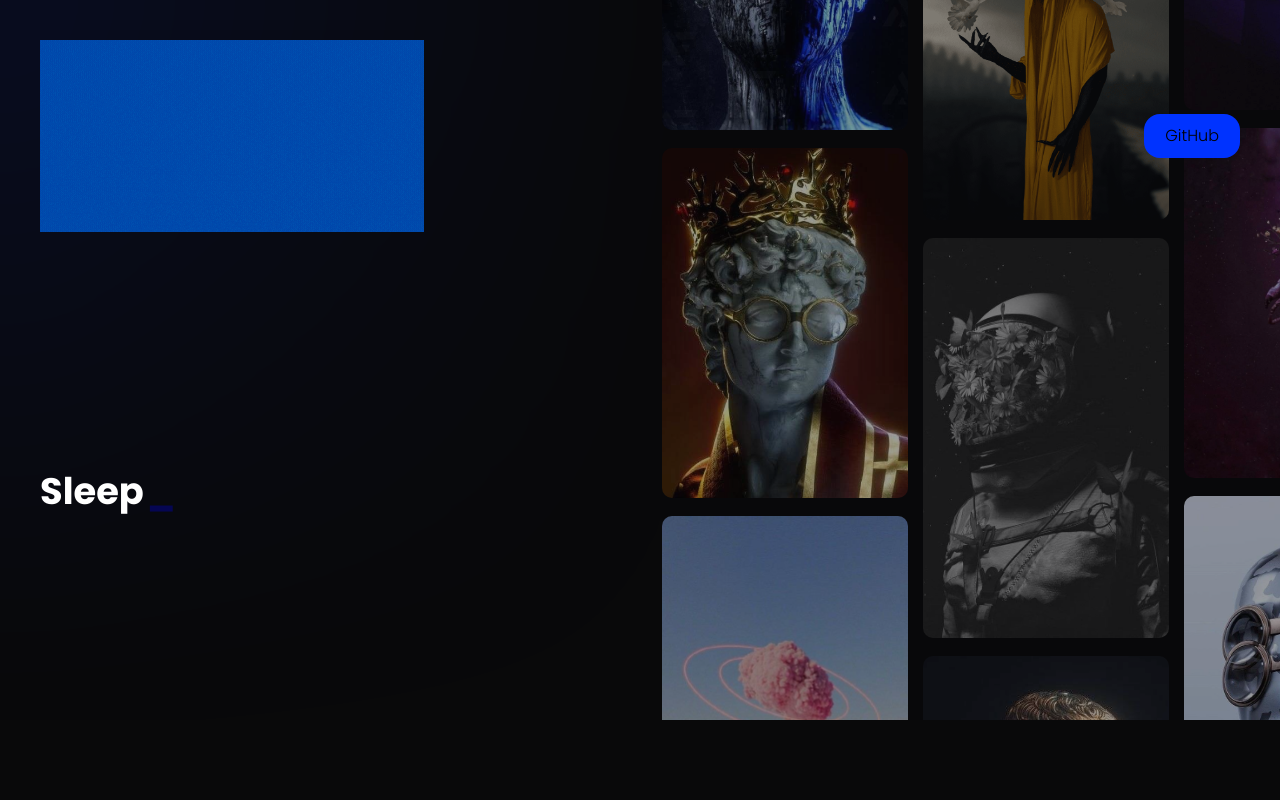
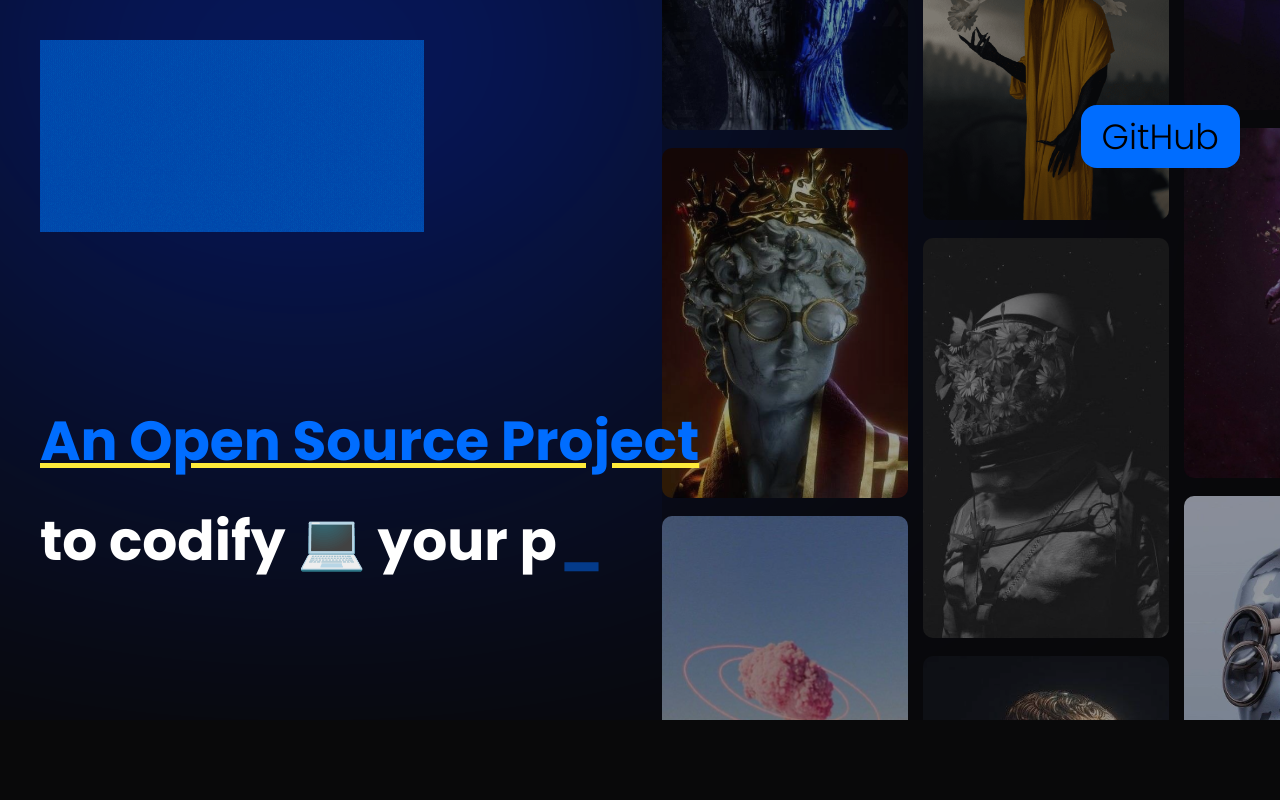
Before and after one commit to BeforeIDieCode/BeforeIDieAchievements, a React (Create React App) app: page / in a window 1280 px wide. Shown: the top 800 px of the page. Built offline with nearby package versions, Linux system fonts and the light colour scheme.

Commit message:
Updating text, color, formatting and adding link

```diff
--- a/src/Components/Elements/Button/Button.module.css
+++ b/src/Components/Elements/Button/Button.module.css
@@ -4,13 +4,12 @@
     cursor: pointer;
 }
 .button.matrix {
-    background-color: var(--green-400);
-    transition: .4s;
+    background-color: #006DFF;
+    transition: .5s;
 }
 .button.matrix:hover {
-    filter: brightness(0.8);
+    filter: brightness(1);
 }
-.button.transparent {
-    background-color: transparent;
-    color: var(--white-100);
-}
+.button:hover {
+    background-color: #FEEA3A;
+  }
--- a/src/Components/Header/Header.jsx
+++ b/src/Components/Header/Header.jsx
@@ -5,7 +5,6 @@ import styles from "./Header.module.css"
 import ContainerCard from '../ContainerCard/ContainerCard';
 import Nav from "../Nav/Nav"
 import BrickLayout from "../BrickLayout/BrickLayout";
-import HeaderBoxes from "./HeaderBoxes/HeaderBoxes";
 import { Typewriter } from 'react-simple-typewriter'
 
 
@@ -17,30 +16,46 @@ const Header = () => {
     <header className={`${styles.header} flex justify-content-center`}>
       <ContainerCard className="flex flex-column">
         <div className={styles["blur-circle-shape"]}></div>
-
         <Nav />
         <BrickLayout />
-
-        <div className={`${styles["headings-header"]} flex justify-content-center flex-column `}>
-
+        <div className={`${styles["headings-header"]} flex justify-content-center flex-column`}>
           <h1 className={styles["heading-header-second-title"]}>
-            <span style={{ color: 'blue', fontWeight: 'bold' }}>
+            <p className="text_open-source-project" style={{ fontSize: '55px' }}>
+              <span
+                style={{
+                  color: '#006DFF',
+                  fontWeight: 'bolder',
+                  textDecoration: 'underline',
+                  textDecorationColor: '#FEEA3A'
+                }}
+              >
+                An Open Source Project
+              </span>{" "}
+              <br />
+              <br />
+              <span style={{ color: '#006DFF', fontWeight: 'bold' }}>
                 {/* Style will be inherited from the parent element */}
                 <Typewriter
-                words={['Eat', 'Sleep', 'Code', 'Repeat!']}
-                loop={5}
+                  words={[
+                    'to plant seeds 🌱 of inspiration.',
+                    'to codify 💻 your purpose.',
+                    'to compile your bucket 🪣 list.',
+                    'to learn how to contribute 📚.'
+                  ]}
+                  loop={true}
                   cursor
-                cursorStyle='_'
-                typeSpeed={70}
+                  cursorStyle="_"
+                  typeSpeed={50}
                   deleteSpeed={50}
-                delaySpeed={1000}
+                  delaySpeed={1500}
                 />
               </span>
+            </p>
           </h1>
         </div>
       </ContainerCard>
     </header>
-  )
+  );
 }
 
-export default Header
+export default Header;
--- a/src/Components/Header/Header.module.css
+++ b/src/Components/Header/Header.module.css
@@ -3,28 +3,32 @@
     height: 720px;
     overflow: hidden;
 }
+
 .blur-circle-shape {
     position: absolute;
     top: -125px;
     left: -125px;
     border-radius: 100%;
-    width: 250px;
-    height: 250px;
+    width: 861px;
+    height: 351px;
     background: var(--green-400);
     z-index: 0;
     filter: blur(250px);
 }
+
 .headings-header {
     height: 100%;
     margin-left: 40px;
     z-index: 2;
 }
+
 .heading-header-title {
     position: relative;
     font-size: 1.2rem;
     color: var(--green-400);
     margin-left: 70px;
 }
+
 .heading-header-title::before {
     content: '';
     position: absolute;
@@ -35,6 +39,7 @@
     height: 2px;
     background-color: var(--green-400);
 }
+
 .heading-header-title::after {
     content: '';
     position: absolute;
@@ -47,6 +52,7 @@
     box-shadow: 0 0 1px 3px var(--dark-900);
     border-radius: 4px;
 }
+
 .heading-header-second-title {
     color: #004AAD;
     font-size: 2.3rem;
@@ -54,9 +60,11 @@
     font-weight: bolder;
     line-height: 50px;
 }
+
 .heading-header-second-title span {
     color: var(--white-100);
 }
+
 .search-bar {
     position: relative;
     width: 600px;
@@ -69,6 +77,7 @@
     background-position: center;
     background-repeat: no-repeat;
 }
+
 .search-input {
     width: 100%;
     height: 100%;
@@ -78,9 +87,11 @@
     font-size: 1.1rem;
     color: var(--white-100);
 }
+
 .search-input::placeholder {
     color: var(--dark-600);
 }
+
 .search-btn {
     position: relative;
     width: 50px;
@@ -89,6 +100,7 @@
     background-color: transparent;
     cursor: pointer;
 }
+
 .search-btn::before {
     content: '';
     position: absolute;
@@ -102,25 +114,31 @@
     background-size: cover;
     z-index: -1;
 }
+
 @media screen and (max-width: 840px) {
     .headings-header {
         align-items: center;
         margin-left: 0;
     }
+
     .heading-header-title {
         margin-left: -120px;
     }
 }
+
 @media screen and (max-width: 700px) {
     .heading-header-title {
         margin-left: -50px;
     }
+
     .heading-header-second-title {
         font-size: 2rem;
     }
+
     .search-bar {
         width: 500px;
     }
+
     .search-btn {
         width: 40px;
         height: 30px;
--- a/src/Components/Nav/Nav.jsx
+++ b/src/Components/Nav/Nav.jsx
@@ -1,19 +1,20 @@
-import styles from "./Nav.module.css"
+import styles from "./Nav.module.css";
 
-import Button from "../Elements/Button/Button"
-
+import Button from "../Elements/Button/Button";
 
 const Nav = () => {
   return (
     <nav className={`${styles.nav} flex align-items-center`}>
-        <img src="./img/Logo.gif" alt="Before I Die Logo" className="img-fluid" />
-        <div className={`flex ${styles["navbar-buttons"]}`}>
-            <Button theme="matrix">GitHub</Button>
-        </div>
-        <div className={styles["navbar-responsive-menu"]}>
-        </div>
+      <img src="./img/Logo.gif" alt="Before I Die Logo" className="img-fluid" />
+
+      <div className={styles["navbar-buttons"]}>
+        <Button theme="matrix">
+          <a href="https://github.com/BeforeIDieCode/BeforeIDieAchievements" style={{ color: 'black' }}>GitHub</a>
+        </Button>
+      </div>
+
     </nav>
-  )
+  );
 }
 
-export default Nav
+export default Nav;
--- a/src/Components/Nav/Nav.module.css
+++ b/src/Components/Nav/Nav.module.css
@@ -34,6 +34,7 @@
 .navbar-buttons {
     margin-left: auto;
     column-gap: 20px;
+    font-size: 35px;
 }
 .navbar-responsive-menu {
     display: none !important;
```
Lines whose indentation alone changed are shown as unchanged.
